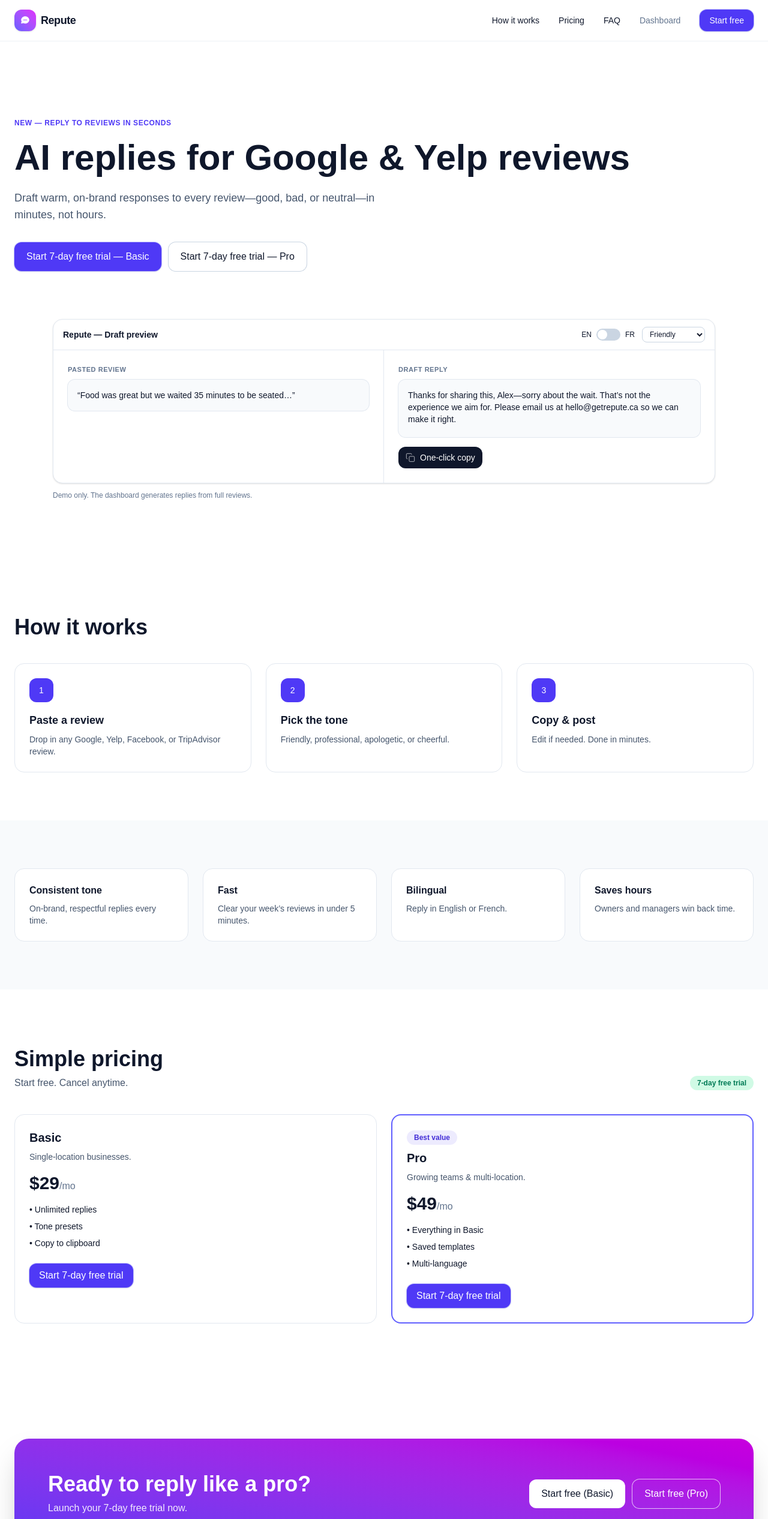
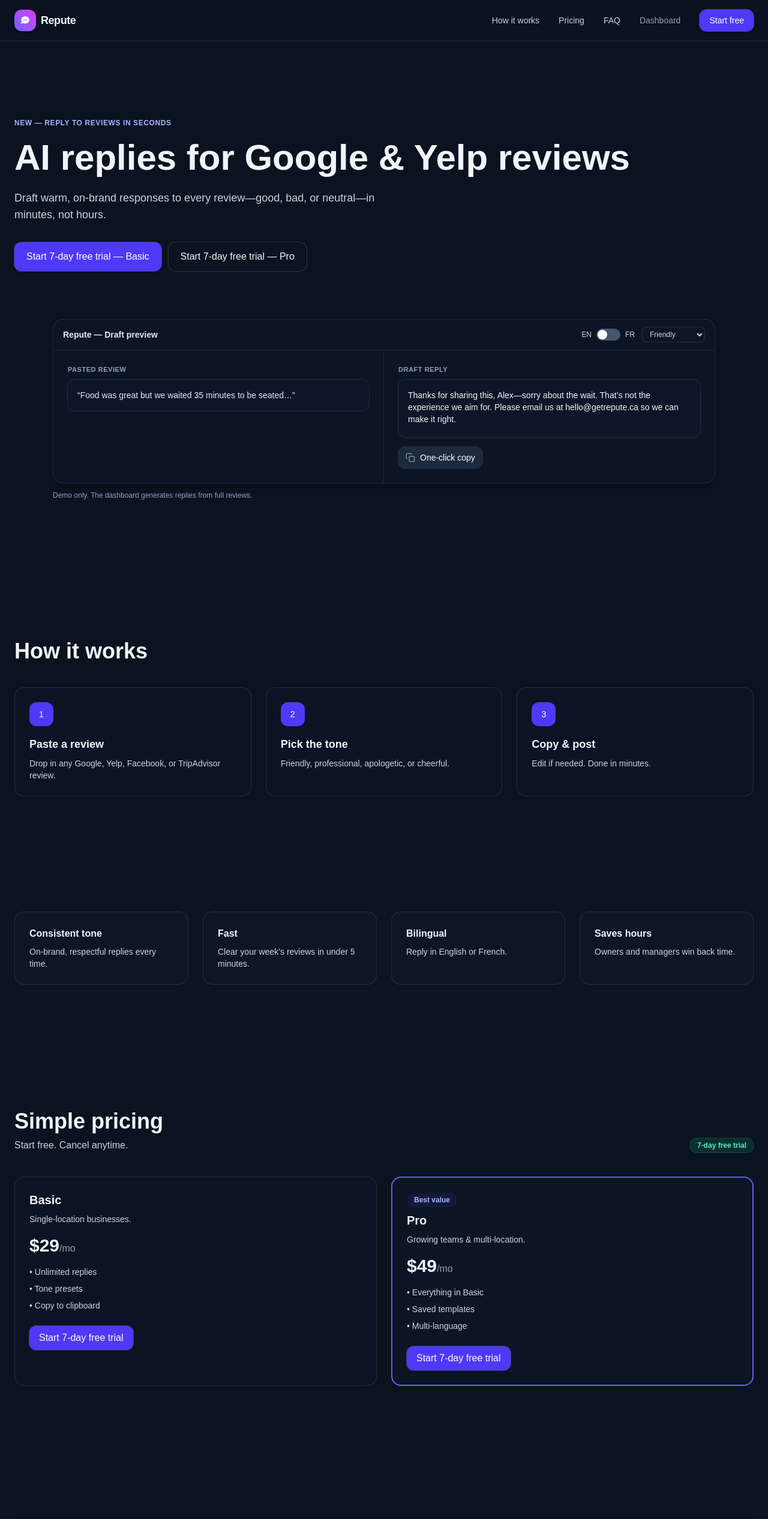
Before and after one commit to matt1095/nextjs-boilerplate, a Next.js app: page / in a window 1280 px wide. Shown: the top 2533 px of the page at 60% size. Built offline with nearby package versions, Linux system fonts and the light colour scheme.

Commit message:
Update page.tsx

```diff
--- a/app/page.tsx
+++ b/app/page.tsx
@@ -34,40 +34,39 @@
   }
 
   return (
-    <main className="bg-white text-slate-900">
+    <main className="bg-[#0b1220] text-slate-100">
       {/* ===== Header ===== */}
-      <header className="sticky top-0 z-40 border-b border-slate-200/60 bg-white/80 backdrop-blur">
+      <header className="sticky top-0 z-40 border-b border-white/10 bg-[#0b1220]/80 backdrop-blur">
         <div className="mx-auto max-w-7xl px-6 py-4 flex items-center justify-between">
           <a href="/" className="inline-flex items-center gap-2">
             <span className="grid place-items-center w-9 h-9 rounded-xl bg-gradient-to-tr from-indigo-500 to-fuchsia-500 text-white shadow">
-              {/* chat bubble icon */}
               <svg width="18" height="18" viewBox="0 0 24 24" fill="currentColor"><path d="M12 3c5 0 9 3.6 9 8s-4 8-9 8c-1.6 0-3.1-.4-4.4-1.1l-3.4 1a1 1 0 0 1-1.2-1.2l1-3.4C3.3 13.2 3 11.7 3 11c0-4.4 4-8 9-8Zm3.8 7.2h-7.6a.75.75 0 0 0 0 1.5h7.6a.75.75 0 0 0 0-1.5Z"/></svg>
             </span>
             <span className="text-lg font-extrabold tracking-tight">Repute</span>
           </a>
           <nav className="hidden md:flex items-center gap-8 text-sm">
-            <a className="hover:text-indigo-600" href="#how">How it works</a>
-            <a className="hover:text-indigo-600" href="#pricing">Pricing</a>
-            <a className="hover:text-indigo-600" href="#faq">FAQ</a>
-            <a className="hover:text-slate-900 text-slate-500" href="/dashboard">Dashboard</a>
-            <a className="inline-flex items-center rounded-xl px-4 py-2 text-white bg-indigo-600 hover:bg-indigo-700 shadow ring-1 ring-indigo-500/40" href="#cta">Start free</a>
+            <a className="hover:text-indigo-300 text-slate-300" href="#how">How it works</a>
+            <a className="hover:text-indigo-300 text-slate-300" href="#pricing">Pricing</a>
+            <a className="hover:text-indigo-300 text-slate-300" href="#faq">FAQ</a>
+            <a className="hover:text-white text-slate-400" href="/dashboard">Dashboard</a>
+            <a className="inline-flex items-center rounded-xl px-4 py-2 text-white bg-indigo-600 hover:bg-indigo-500 shadow ring-1 ring-indigo-400/40" href="#cta">Start free</a>
           </nav>
         </div>
       </header>
 
       {/* ===== Hero ===== */}
       <section className="relative overflow-hidden">
-        <div aria-hidden className="pointer-events-none absolute inset-0 -z-10 opacity-30">
-          <div className="absolute -top-24 -left-24 w-80 h-80 rounded-full bg-indigo-400 blur-3xl" />
-          <div className="absolute -bottom-24 -right-24 w-80 h-80 rounded-full bg-fuchsia-400 blur-3xl" />
+        <div aria-hidden className="pointer-events-none absolute inset-0 -z-10">
+          <div className="absolute -top-24 -left-24 w-80 h-80 rounded-full bg-indigo-500/25 blur-3xl" />
+          <div className="absolute -bottom-24 -right-24 w-80 h-80 rounded-full bg-fuchsia-500/25 blur-3xl" />
         </div>
 
         <div className="mx-auto max-w-7xl px-6 pt-20 pb-12 md:pt-32 md:pb-20">
-          <p className="text-xs font-semibold uppercase tracking-wider text-indigo-600">New — Reply to reviews in seconds</p>
+          <p className="text-xs font-semibold uppercase tracking-wider text-indigo-300">New — Reply to reviews in seconds</p>
           <h1 className="mt-3 text-4xl md:text-6xl font-extrabold leading-tight">
             AI replies for Google & Yelp reviews
           </h1>
-          <p className="mt-4 max-w-2xl text-lg text-slate-600">
+          <p className="mt-4 max-w-2xl text-lg text-slate-300">
             Draft warm, on-brand responses to every review—good, bad, or neutral—in minutes, not hours.
           </p>
 
@@ -75,30 +74,30 @@
             <a
               href={STRIPE_BASIC}
               target="_blank" rel="noopener noreferrer"
-              className="inline-flex items-center justify-center rounded-xl px-5 py-3 text-white bg-indigo-600 hover:bg-indigo-700 shadow ring-1 ring-indigo-500/40"
+              className="inline-flex items-center justify-center rounded-xl px-5 py-3 text-white bg-indigo-600 hover:bg-indigo-500 shadow ring-1 ring-indigo-400/40"
             >
               Start 7-day free trial — Basic
             </a>
             <a
               href={STRIPE_PRO}
               target="_blank" rel="noopener noreferrer"
-              className="inline-flex items-center justify-center rounded-xl px-5 py-3 ring-1 ring-slate-300 hover:bg-slate-50"
+              className="inline-flex items-center justify-center rounded-xl px-5 py-3 ring-1 ring-white/15 hover:bg-white/5"
             >
               Start 7-day free trial — Pro
             </a>
           </div>
         </div>
 
-        {/* Product demo (simple + clean) */}
-        <div className="mx-auto max-w-6xl px-6 pb-8">
-          <div className="rounded-2xl border border-slate-200 bg-white shadow-sm">
-            <div className="flex items-center justify-between px-4 py-3 border-b border-slate-200">
-              <div className="text-sm font-semibold">Repute — Draft preview</div>
-              <div className="flex items-center gap-3 text-xs">
+        {/* Product demo */}
+        <div className="mx-auto max-w-6xl px-6 pb-10">
+          <div className="rounded-2xl border border-white/10 bg-slate-900/50 shadow-lg">
+            <div className="flex items-center justify-between px-4 py-3 border-b border-white/10">
+              <div className="text-sm font-semibold text-slate-200">Repute — Draft preview</div>
+              <div className="flex items-center gap-3 text-xs text-slate-300">
                 <label className="inline-flex items-center gap-2 cursor-pointer select-none">
                   <span>EN</span>
                   <input type="checkbox" checked={langFR} onChange={(e) => setLangFR(e.target.checked)} className="peer sr-only" />
-                  <span className="relative inline-flex w-10 h-5 items-center rounded-full bg-slate-300 peer-checked:bg-indigo-600 transition">
+                  <span className="relative inline-flex w-10 h-5 items-center rounded-full bg-slate-600 peer-checked:bg-indigo-600 transition">
                     <span className="absolute left-0.5 top-0.5 w-4 h-4 rounded-full bg-white peer-checked:translate-x-5 transition" />
                   </span>
                   <span>FR</span>
@@ -106,7 +105,7 @@
                 <select
                   value={tone}
                   onChange={(e) => setTone(e.target.value as any)}
-                  className="rounded-lg border border-slate-300 bg-transparent px-2 py-1 text-xs"
+                  className="rounded-lg border border-white/10 bg-slate-900/60 px-2 py-1 text-xs"
                 >
                   <option value="friendly">Friendly</option>
                   <option value="professional">Professional</option>
@@ -117,23 +116,22 @@
             </div>
 
             <div className="grid md:grid-cols-2">
-              <div className="p-5 md:p-6 border-b md:border-b-0 md:border-r border-slate-200">
-                <p className="text-[11px] font-semibold uppercase tracking-wider text-slate-500">Pasted review</p>
-                <div className="mt-2 rounded-xl bg-slate-50 ring-1 ring-slate-200 p-4 text-sm">
+              <div className="p-5 md:p-6 border-b md:border-b-0 md:border-r border-white/10">
+                <p className="text-[11px] font-semibold uppercase tracking-wider text-slate-400">Pasted review</p>
+                <div className="mt-2 rounded-xl bg-slate-900/60 ring-1 ring-white/10 p-4 text-sm text-slate-200">
                   “Food was great but we waited 35 minutes to be seated…”
                 </div>
               </div>
               <div className="p-5 md:p-6">
-                <p className="text-[11px] font-semibold uppercase tracking-wider text-slate-500">Draft reply</p>
-                <div className="mt-2 rounded-xl bg-slate-50 ring-1 ring-slate-200 p-4 text-sm min-h-[96px] whitespace-pre-wrap">
+                <p className="text-[11px] font-semibold uppercase tracking-wider text-slate-400">Draft reply</p>
+                <div className="mt-2 rounded-xl bg-slate-900/60 ring-1 ring-white/10 p-4 text-sm min-h-[96px] whitespace-pre-wrap text-slate-100">
                   {demoReply}
                 </div>
                 <div className="mt-4">
                   <button
                     onClick={copyDemo}
-                    className="inline-flex items-center gap-2 rounded-xl px-3 py-2 text-sm text-white bg-slate-900 hover:opacity-90"
+                    className="inline-flex items-center gap-2 rounded-xl px-3 py-2 text-sm text-white bg-slate-800 hover:bg-slate-700 ring-1 ring-white/10"
                   >
-                    {/* copy icon */}
                     <svg className="w-4 h-4" viewBox="0 0 24 24" fill="none" stroke="currentColor">
                       <rect x="9" y="9" width="13" height="13" rx="2" ry="2"></rect>
                       <path d="M5 15H4a2 2 0 0 1-2-2V4a2 2 0 0 1 2-2h9a2 2 0 0 1 2 2v1"/>
@@ -144,15 +142,15 @@
               </div>
             </div>
           </div>
-          <p className="mt-3 text-xs text-slate-500">Demo only. The dashboard generates replies from full reviews.</p>
+          <p className="mt-3 text-xs text-slate-400">Demo only. The dashboard generates replies from full reviews.</p>
         </div>
       </section>
 
-      {/* ===== Spacer section for breathing room ===== */}
-      <section className="py-6 md:py-10" />
+      {/* Spacer */}
+      <section className="py-8 md:py-12" />
 
-      {/* ===== How it works ===== */}
-      <section id="how" className="mx-auto max-w-7xl px-6 py-20">
+      {/* How it works */}
+      <section id="how" className="mx-auto max-w-7xl px-6 py-24">
         <h2 className="text-3xl md:text-4xl font-extrabold">How it works</h2>
         <div className="mt-10 grid gap-6 md:grid-cols-3">
           {[
@@ -160,17 +158,17 @@
             { title: "Pick the tone", desc: "Friendly, professional, apologetic, or cheerful." },
             { title: "Copy & post", desc: "Edit if needed. Done in minutes." },
           ].map((s, i) => (
-            <div key={s.title} className="rounded-2xl border border-slate-200 p-6 bg-white">
+            <div key={s.title} className="rounded-2xl border border-white/10 p-6 bg-slate-900/40">
               <div className="w-10 h-10 rounded-xl grid place-items-center bg-indigo-600 text-white text-sm">{i + 1}</div>
               <h3 className="mt-4 text-lg font-bold">{s.title}</h3>
-              <p className="mt-2 text-sm text-slate-600">{s.desc}</p>
+              <p className="mt-2 text-sm text-slate-300">{s.desc}</p>
             </div>
           ))}
         </div>
       </section>
 
-      {/* ===== Features (minimal) ===== */}
-      <section className="mx-auto max-w-7xl px-6 py-20 bg-slate-50">
+      {/* Features */}
+      <section className="mx-auto max-w-7xl px-6 py-24 bg-slate-900/30">
         <div className="grid gap-6 md:grid-cols-4">
           {[
             { t: "Consistent tone", d: "On-brand, respectful replies every time." },
@@ -178,35 +176,35 @@
             { t: "Bilingual", d: "Reply in English or French." },
             { t: "Saves hours", d: "Owners and managers win back time." },
           ].map((f) => (
-            <div key={f.t} className="rounded-2xl border border-slate-200 p-6 bg-white">
+            <div key={f.t} className="rounded-2xl border border-white/10 p-6 bg-slate-900/40">
               <h3 className="font-bold">{f.t}</h3>
-              <p className="mt-2 text-sm text-slate-600">{f.d}</p>
+              <p className="mt-2 text-sm text-slate-300">{f.d}</p>
             </div>
           ))}
         </div>
       </section>
 
-      {/* ===== Pricing (7-day trial, monthly only) ===== */}
-      <section id="pricing" className="mx-auto max-w-7xl px-6 py-24">
+      {/* Pricing */}
+      <section id="pricing" className="mx-auto max-w-7xl px-6 py-28">
         <div className="flex items-end justify-between gap-6 flex-wrap">
           <div>
             <h2 className="text-3xl md:text-4xl font-extrabold">Simple pricing</h2>
-            <p className="mt-2 text-slate-600">Start free. Cancel anytime.</p>
+            <p className="mt-2 text-slate-300">Start free. Cancel anytime.</p>
           </div>
-          <div className="inline-flex items-center gap-2 rounded-full bg-emerald-100 text-emerald-700 px-3 py-1 text-xs font-semibold">
+          <div className="inline-flex items-center gap-2 rounded-full bg-emerald-400/15 text-emerald-300 px-3 py-1 text-xs font-semibold ring-1 ring-emerald-300/20">
             7-day free trial
           </div>
         </div>
 
         <div className="mt-10 grid gap-6 md:grid-cols-2">
           {/* Basic */}
-          <div className="rounded-2xl border border-slate-200 p-6 bg-white">
+          <div className="rounded-2xl border border-white/10 p-6 bg-slate-900/40">
             <h3 className="text-xl font-bold">Basic</h3>
-            <p className="mt-2 text-sm text-slate-600">Single-location businesses.</p>
+            <p className="mt-2 text-sm text-slate-300">Single-location businesses.</p>
             <p className="mt-4 text-3xl font-extrabold">
-              <span>$29</span><span className="text-base font-medium text-slate-500">/mo</span>
+              <span>$29</span><span className="text-base font-medium text-slate-400">/mo</span>
             </p>
-            <ul className="mt-4 space-y-2 text-sm">
+            <ul className="mt-4 space-y-2 text-sm text-slate-300">
               <li>• Unlimited replies</li>
               <li>• Tone presets</li>
               <li>• Copy to clipboard</li>
@@ -214,23 +212,23 @@
             <a
               href={STRIPE_BASIC}
               target="_blank" rel="noopener noreferrer"
-              className="mt-6 inline-flex items-center justify-center rounded-xl px-4 py-2 text-white bg-indigo-600 hover:bg-indigo-700 shadow ring-1 ring-indigo-500/40"
+              className="mt-6 inline-flex items-center justify-center rounded-xl px-4 py-2 text-white bg-indigo-600 hover:bg-indigo-500 shadow ring-1 ring-indigo-400/40"
             >
               Start 7-day free trial
             </a>
           </div>
 
           {/* Pro */}
-          <div className="rounded-2xl border-2 border-indigo-500 p-6 bg-white">
-            <div className="inline-flex items-center gap-2 rounded-full bg-indigo-600/10 text-indigo-700 px-3 py-1 text-xs font-semibold">
+          <div className="rounded-2xl border-2 border-indigo-500 p-6 bg-slate-900/40">
+            <div className="inline-flex items-center gap-2 rounded-full bg-indigo-600/10 text-indigo-300 px-3 py-1 text-xs font-semibold">
               Best value
             </div>
             <h3 className="mt-2 text-xl font-bold">Pro</h3>
-            <p className="mt-2 text-sm text-slate-600">Growing teams & multi-location.</p>
+            <p className="mt-2 text-sm text-slate-300">Growing teams & multi-location.</p>
             <p className="mt-4 text-3xl font-extrabold">
-              <span>$49</span><span className="text-base font-medium text-slate-500">/mo</span>
+              <span>$49</span><span className="text-base font-medium text-slate-400">/mo</span>
             </p>
-            <ul className="mt-4 space-y-2 text-sm">
+            <ul className="mt-4 space-y-2 text-sm text-slate-300">
               <li>• Everything in Basic</li>
               <li>• Saved templates</li>
               <li>• Multi-language</li>
@@ -238,7 +236,7 @@
             <a
               href={STRIPE_PRO}
               target="_blank" rel="noopener noreferrer"
-              className="mt-6 inline-flex items-center justify-center rounded-xl px-4 py-2 text-white bg-indigo-600 hover:bg-indigo-700 shadow ring-1 ring-indigo-500/40"
+              className="mt-6 inline-flex items-center justify-center rounded-xl px-4 py-2 text-white bg-indigo-600 hover:bg-indigo-500 shadow ring-1 ring-indigo-400/40"
             >
               Start 7-day free trial
             </a>
@@ -246,8 +244,8 @@
         </div>
       </section>
 
-      {/* ===== CTA ===== */}
-      <section id="cta" className="mx-auto max-w-7xl px-6 py-24">
+      {/* CTA */}
+      <section id="cta" className="mx-auto max-w-7xl px-6 py-28">
         <div className="rounded-3xl bg-gradient-to-tr from-indigo-600 to-fuchsia-600 text-white p-10 md:p-14 shadow-2xl">
           <div className="md:flex md:items-center md:justify-between md:gap-8">
             <div>
@@ -277,14 +275,14 @@
         </div>
       </section>
 
-      {/* ===== Footer ===== */}
-      <footer className="border-t border-slate-200">
+      {/* Footer */}
+      <footer className="border-t border-white/10">
         <div className="mx-auto max-w-7xl px-6 py-10 text-sm flex flex-col gap-3 md:flex-row md:items-center md:justify-between">
-          <div>© {new Date().getFullYear()} Repute</div>
+          <div className="text-slate-300">© {new Date().getFullYear()} Repute</div>
           <nav className="flex items-center gap-4">
-            <a href="#" className="hover:text-slate-900">Privacy</a>
-            <a href="#" className="hover:text-slate-900">Terms</a>
-            <a href="/dashboard" className="hover:text-slate-900">Help</a>
+            <a href="#" className="hover:text-white text-slate-300">Privacy</a>
+            <a href="#" className="hover:text-white text-slate-300">Terms</a>
+            <a href="/dashboard" className="hover:text-white text-slate-300">Help</a>
           </nav>
         </div>
       </footer>
```
